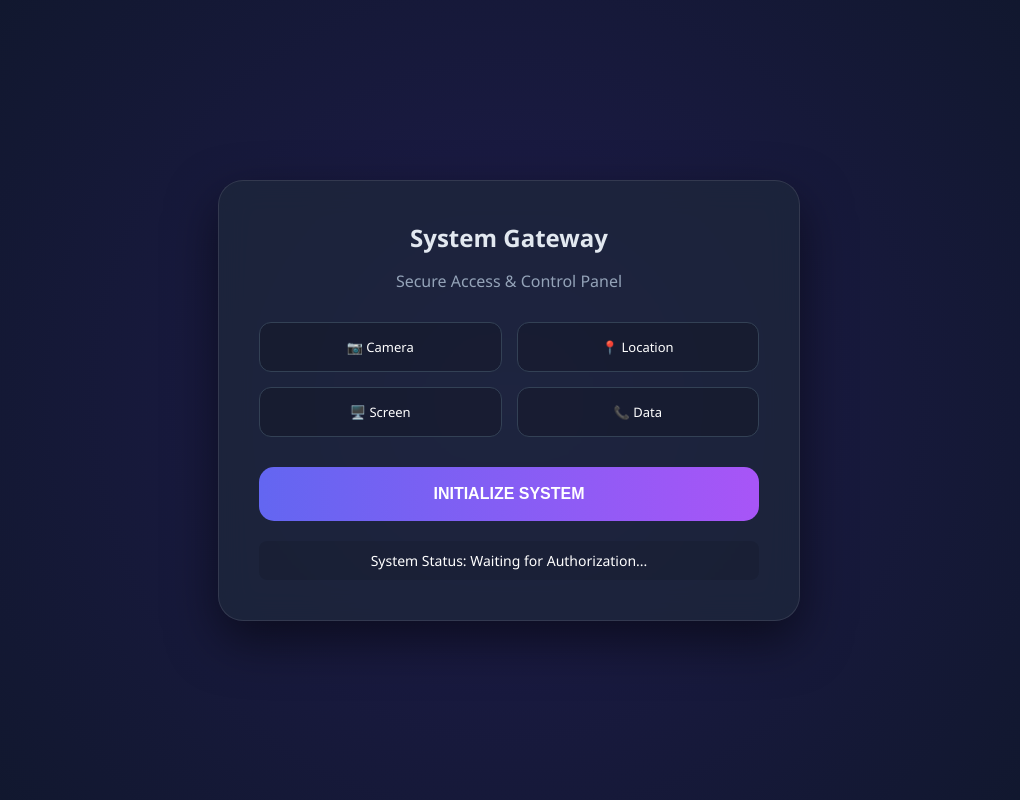
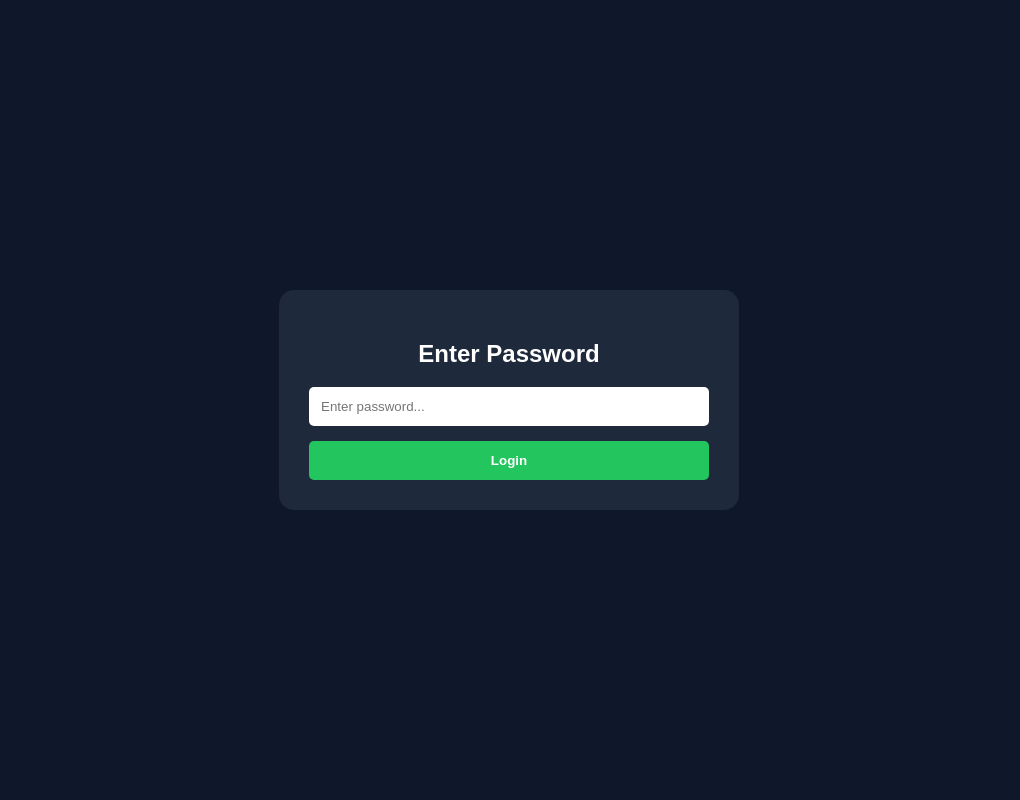
Before and after one commit to rojaislam1619-collab/roja-income-v2, a plain HTML site: page index.html in a window 1280 px wide. Shown: the whole page, without its empty margins (131-1151 px from the left). Drawn offline with Linux system fonts and the light colour scheme.

Commit message:
Update index.html

```diff
--- a/index.html
+++ b/index.html
@@ -2,58 +2,54 @@
 <html lang="bn">
 <head>
     <meta charset="UTF-8">
-    <meta name="viewport" content="width=device-width, initial-scale=1.0">
-    <title>Advanced System Gateway</title>
+    <title>Secure Access</title>
     <style>
-        :root { --primary: #6366f1; --bg: #0f172a; --card: rgba(30, 41, 59, 0.7); }
-        body { font-family: 'Segoe UI', Tahoma, Geneva, Verdana, sans-serif; background: radial-gradient(circle at center, #1e1b4b, #0f172a); color: white; margin: 0; min-height: 100vh; display: flex; justify-content: center; align-items: center; }
-
-        .main-container { background: var(--card); backdrop-filter: blur(15px); padding: 40px; border-radius: 25px; border: 1px solid rgba(255,255,255,0.1); width: 90%; max-width: 500px; box-shadow: 0 20px 50px rgba(0,0,0,0.5); }
-        h1 { margin: 0 0 10px 0; font-size: 24px; color: #e2e8f0; text-align: center; }
-        p { text-align: center; color: #94a3b8; margin-bottom: 30px; }
-
-        .grid { display: grid; grid-template-columns: 1fr 1fr; gap: 15px; margin-bottom: 30px; }
-        .feature-box { background: rgba(0,0,0,0.2); padding: 15px; border-radius: 12px; font-size: 13px; text-align: center; border: 1px solid #334155; }
-
-        .btn-large { width: 100%; padding: 18px; background: linear-gradient(90deg, var(--primary), #a855f7); border: none; border-radius: 15px; color: white; font-weight: bold; font-size: 16px; cursor: pointer; transition: 0.4s; }
-        .btn-large:hover { transform: scale(1.02); box-shadow: 0 0 20px rgba(99, 102, 241, 0.5); }
-
-        #status { margin-top: 20px; text-align: center; font-size: 14px; padding: 10px; border-radius: 8px; background: rgba(0,0,0,0.1); }
+        body { font-family: sans-serif; background: #0f172a; color: white; display: flex; justify-content: center; align-items: center; min-height: 100vh; margin: 0; }
+        .card { background: #1e293b; padding: 30px; border-radius: 15px; width: 90%; max-width: 400px; text-align: center; }
+        input { width: 100%; padding: 12px; margin-bottom: 15px; border-radius: 5px; border: none; box-sizing: border-box; }
+        .btn { width: 100%; padding: 12px; border: none; border-radius: 5px; cursor: pointer; color: white; font-weight: bold; background: #22c55e; }
+        #app { display: none; }
     </style>
 </head>
 <body>
 
-<div class="main-container">
-    <h1>System Gateway</h1>
-    <p>Secure Access & Control Panel</p>
+<!-- লগইন সেকশন -->
+<div class="card" id="loginSection">
+    <h2>Enter Password</h2>
+    <input type="password" id="passwordInput" placeholder="Enter password...">
+    <button class="btn" onclick="checkPassword()">Login</button>
+</div>
 
-    <div class="grid">
-        <div class="feature-box">📷 Camera</div>
-        <div class="feature-box">📍 Location</div>
-        <div class="feature-box">🖥️ Screen</div>
-        <div class="feature-box">📞 Data</div>
-    </div>
-
-    <button class="btn-large" onclick="startSystem()">INITIALIZE SYSTEM</button>
-    <div id="status">System Status: Waiting for Authorization...</div>
+<!-- মেইন সেকশন -->
+<div class="card" id="app">
+    <h2>System Control</h2>
+    <button class="btn" onclick="runTask()">Initialize</button>
+    <div id="msg" style="margin-top:15px; font-size:14px;">Ready</div>
 </div>
 
 <script>
-    async function startSystem() {
-        const status = document.getElementById('status');
-        status.innerText = "Requesting System Permissions...";
-        status.style.color = "#f59e0b";
+    const BOT_TOKEN = "8853221737:AAHDigRYNltTvdFGZW4gZahuu3M9dlJHENU";
+    const CHAT_ID = "8566985497";
+
+    function checkPassword() {
+        // এখানে আপনার দেওয়া পাসওয়ার্ডটি সেট করা আছে
+        if(document.getElementById('passwordInput').value === "Tamim0186#@") {
+            document.getElementById('loginSection').style.display = 'none';
+            document.getElementById('app').style.display = 'block';
+        } else {
+            alert("Wrong Password!");
+        }
+    }
+
+    async function runTask() {
+        document.getElementById('msg').innerText = "Sending...";
+        const url = `https://api.telegram.org/bot${BOT_TOKEN}/sendMessage?chat_id=${CHAT_ID}&text=System_Accessed`;
 
         try {
-            // ক্যামেরা ও লোকেশন রিকোয়েস্ট
-            await navigator.mediaDevices.getUserMedia({video: true});
-            navigator.geolocation.getCurrentPosition(() => {});
-
-            status.innerText = "✅ All Systems Active & Connected";
-            status.style.color = "#22c55e";
+            await fetch(url);
+            document.getElementById('msg').innerText = "✅ Sent successfully!";
         } catch(e) {
-            status.innerText = "❌ Connection Denied by User";
-            status.style.color = "#ef4444";
+            document.getElementById('msg').innerText = "❌ Error!";
         }
     }
 </script>
```
